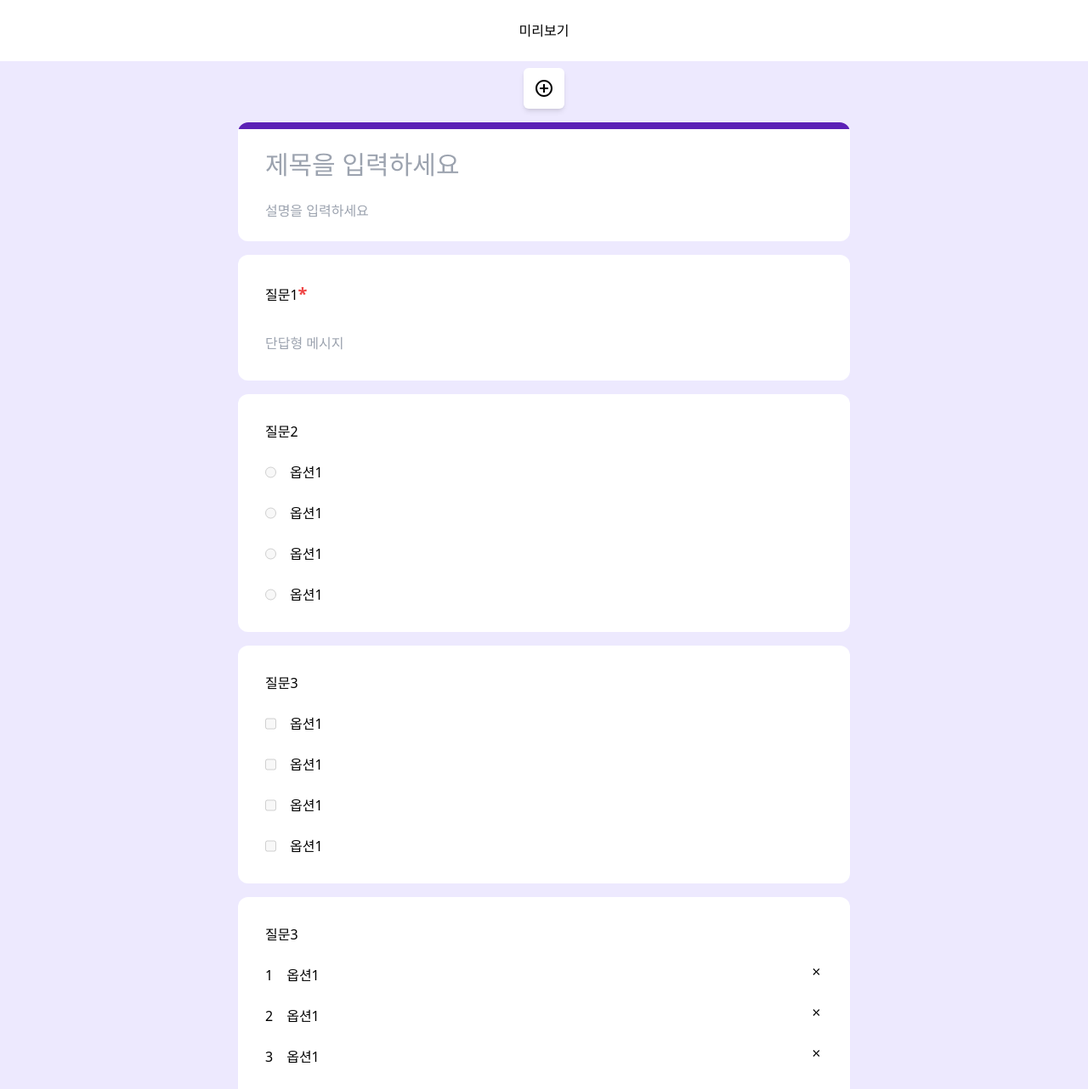
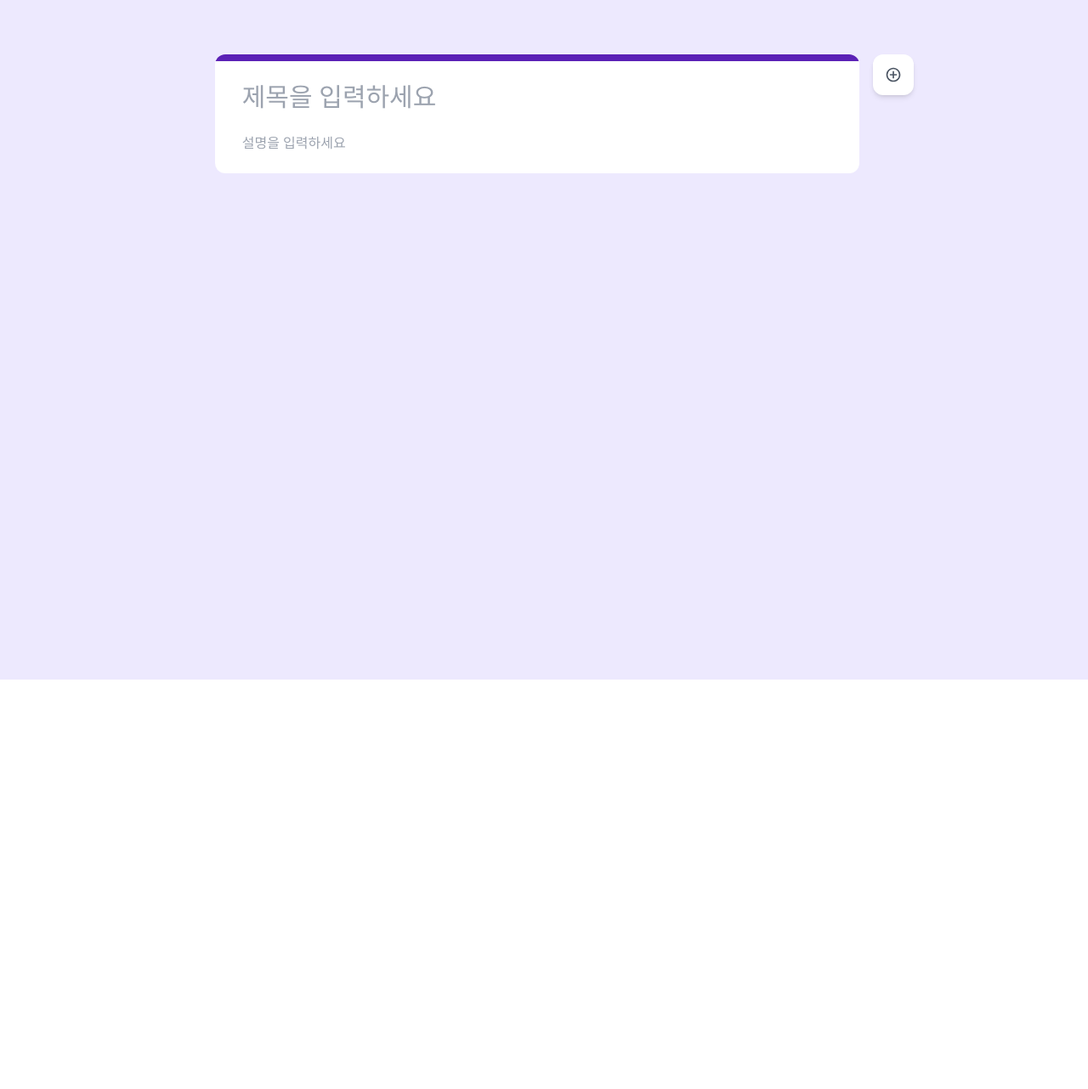
Before and after one commit to bh2980/googleFormClone, a React (Vite) app: page / in a window 1280 px wide. Shown: the top 1282 px of the page at 85% size. After the commit the page ends 800 px from the top, so only its background shows below. Built offline with nearby package versions, Linux system fonts and the light colour scheme.

Commit message:
feat: 레이아웃 분리 및 질문 추가 기능 추가

```diff
--- a/src/App.tsx
+++ b/src/App.tsx
@@ -3,7 +3,6 @@ import {
   RiFileCopyLine,
   RiDeleteBin6Line,
   RiMore2Fill,
-  RiAlignLeft,
   RiBold,
   RiUnderline,
   RiItalic,
@@ -12,229 +11,133 @@ import {
   RiCloseFill,
   RiAddCircleLine,
   RiDraggable,
-  RiCheckboxLine,
-  RiArrowDropDownFill,
-  RiRadioButtonLine,
   RiDropdownList,
 } from "react-icons/ri";
 import TitleBlock from "./component/TitleBlock";
+import QuestionBlock from "./component/QuestionBlock";
+import { ICON_CLASS } from "./constants";
+import IconButton from "./component/common/IconButton";
+import { v4 as uuidv4 } from "uuid";
+import { useAppDispatch, useAppSelector } from "./hook/storeHook";
+import { addQuestion } from "./store/questionSlice";
 
 function App() {
+  const dispatch = useAppDispatch();
+  const questionIDList = useAppSelector((store) => store.docs.questionIDList);
+
+  const addQuestionBlock = () => {
+    //questionID 발급
+    const QUESTION_ID = uuidv4();
+    dispatch(
+      addQuestion({
+        questionID: QUESTION_ID,
+        type: "short",
+        required: false,
+        answerIDList: [],
+        questionContent: "",
+        parentQuestionID: null,
+      })
+    );
+    //questionID 기본 상태 설정
+    //questionMap에 question 상태 설정
+    //docsSlice에 questionID를 추가 -> extraReducer
+  };
+
   return (
-    <>
-      <div className="w-full bg-white h-[72px] flex justify-center items-center">미리보기</div>
+    <div className="flex w-full min-h-screen py-16 bg-violet-100">
+      <div className="flex-1"></div>
+      <div className="flex flex-[3] gap-4 flex-col">
+        <TitleBlock />
+        {questionIDList.map((qID) => (
+          <QuestionBlock key={qID} questionID={qID} />
+        ))}
+      </div>
+      <div className="flex-1 pl-4">
+        <div className="flex justify-center bg-white rounded-xl shadow-md w-[48px] h-[48px]">
+          <IconButton onClick={addQuestionBlock}>
+            <RiAddCircleLine className={ICON_CLASS} />
+          </IconButton>
+        </div>
+      </div>
+    </div>
+    // <>
+    //   <div className="w-full bg-white h-[72px] flex justify-center items-center">미리보기</div>
 
-      <form className="flex flex-col items-center w-full gap-4 p-2 bg-violet-100">
-        <div className="flex justify-center p-3 bg-white rounded-md shadow-md ">
-          <RiAddCircleLine className="w-[24px] h-[24px]" />
-        </div>
+    //   <form className="flex flex-col items-center w-full gap-4 p-2 bg-violet-100">
+    //     <div className="flex justify-center p-3 bg-white rounded-md shadow-md ">
+    //       <RiAddCircleLine className="w-[24px] h-[24px]" />
+    //     </div>
 
-        <TitleBlock />
+    //     <TitleBlock />
+    //     <QuestionBlock />
 
-        <fieldset className="w-[720px] bg-white rounded-xl p-8 flex flex-col gap-8 justify-between">
-          <div>
-            질문1<span className="text-xl font-bold text-red-500">*</span>
-          </div>
-          <input placeholder="단답형 메시지" />
-        </fieldset>
+    //     <fieldset className="w-[720px] bg-white rounded-xl p-8 flex flex-col gap-8 justify-between">
+    //       <div>
+    //         필수 질문 예시<span className="text-xl font-bold text-red-500">*</span>
+    //       </div>
+    //       <input placeholder="단답형 메시지" />
+    //     </fieldset>
 
-        <fieldset className="w-[720px] bg-white rounded-xl p-8 flex flex-col gap-6 justify-between">
-          <div>질문2</div>
-          <div className="flex gap-4">
-            <input type="radio" name="hello" disabled />
-            <input value="옵션1" />
-          </div>
-          <div className="flex gap-4">
-            <input type="radio" name="hello" disabled />
-            <input value="옵션1" />
-          </div>
-          <div className="flex gap-4">
-            <input type="radio" name="hello" disabled />
-            <input value="옵션1" />
-          </div>
-          <div className="flex gap-4">
-            <input type="radio" name="hello" disabled />
-            <input value="옵션1" />
-          </div>
-        </fieldset>
+    //     <fieldset className="w-[720px] bg-white rounded-xl p-8 flex flex-col gap-6 justify-between">
+    //       <div>드롭다운 에디터 예시</div>
+    //       <div className="flex w-full gap-4">
+    //         <span>1</span>
+    //         <input className="w-full" value="옵션1" />
+    //         <RiCloseFill />
+    //       </div>
+    //       <div className="flex w-full gap-4">
+    //         <span>2</span>
+    //         <input className="w-full" value="옵션1" />
+    //         <RiCloseFill />
+    //       </div>
+    //       <div className="flex w-full gap-4">
+    //         <span>3</span>
+    //         <input className="w-full" value="옵션1" />
+    //         <RiCloseFill />
+    //       </div>
+    //       <div className="flex w-full gap-4">
+    //         <span>4</span>
+    //         <input className="w-full" value="옵션1" />
+    //         <RiCloseFill />
+    //       </div>
+    //     </fieldset>
 
-        <fieldset className="w-[720px] bg-white rounded-xl p-8 flex flex-col gap-6 justify-between">
-          <div>질문3</div>
-          <div className="flex gap-4">
-            <input type="checkbox" name="hello" disabled />
-            <input value="옵션1" />
-          </div>
-          <div className="flex gap-4">
-            <input type="checkbox" name="hello" disabled />
-            <input value="옵션1" />
-          </div>
-          <div className="flex gap-4">
-            <input type="checkbox" name="hello" disabled />
-            <input value="옵션1" />
-          </div>
-          <div className="flex gap-4">
-            <input type="checkbox" name="hello" disabled />
-            <input value="옵션1" />
-          </div>
-        </fieldset>
-
-        <fieldset className="w-[720px] bg-white rounded-xl p-8 flex flex-col gap-6 justify-between">
-          <div>질문3</div>
-          <div className="flex w-full gap-4">
-            <span>1</span>
-            <input className="w-full" value="옵션1" />
-            <RiCloseFill />
-          </div>
-          <div className="flex w-full gap-4">
-            <span>2</span>
-            <input className="w-full" value="옵션1" />
-            <RiCloseFill />
-          </div>
-          <div className="flex w-full gap-4">
-            <span>3</span>
-            <input className="w-full" value="옵션1" />
-            <RiCloseFill />
-          </div>
-          <div className="flex w-full gap-4">
-            <span>4</span>
-            <input className="w-full" value="옵션1" />
-            <RiCloseFill />
-          </div>
-        </fieldset>
-
-        <fieldset className="flex overflow-hidden bg-white rounded-xl">
-          <div className="w-[8px] max-h-full bg-blue-500"></div>
-          <div className="flex flex-col w-[720px] justify-between gap-4 pt-2 pb-8 px-8">
-            <RiDraggable className="w-full rotate-90" />
-            <div className="flex flex-col">
-              <div className="flex items-center justify-between gap-4">
-                <div className="bg-gray-100 p-4 border-gray-300 border-b-2 w-[400px]">
-                  <span>질문1</span>
-                </div>
-                <RiGalleryFill />
-                <div className="w-[200px] bg-gray-100 flex gap-4 justify-between p-4 items-center">
-                  <RiDropdownList />
-                  드롭박스
-                </div>
-              </div>
-              <div className="flex items-center gap-4 p-4">
-                <RiBold className="w-[20px] h-[20px]" />
-                <RiItalic className="w-[20px] h-[20px]" />
-                <RiUnderline className="w-[20px] h-[20px]" />
-                <RiAttachment2 className="w-[20px] h-[20px]" />
-                <RiFormatClear className="w-[20px] h-[20px]" />
-              </div>
-            </div>
-            <input placeholder="단답형 메시지" />
-            <div className="w-full border-[1px]" />
-            <div className="flex items-center justify-end gap-8">
-              <RiFileCopyLine />
-              <RiDeleteBin6Line />
-              <span>필수</span>
-              <div>스위치</div>
-              <RiMore2Fill />
-            </div>
-          </div>
-        </fieldset>
-
-        <fieldset className="flex overflow-hidden bg-white rounded-xl">
-          <div className="w-[8px] max-h-full bg-blue-500"></div>
-          <div className="flex flex-col w-[720px] justify-between gap-4 pt-2 pb-8 px-8">
-            <RiDraggable className="w-full rotate-90" />
-            <div className="flex flex-col">
-              <div className="flex items-center justify-between gap-4">
-                <div className="bg-gray-100 p-4 border-violet-800 border-b-2 w-[400px]">
-                  <span>질문1</span>
-                </div>
-                <RiGalleryFill />
-                <div className="w-[200px] bg-gray-100 flex gap-4 justify-between p-4 items-center">
-                  <RiDropdownList />
-                  드롭박스
-                </div>
-              </div>
-              <div className="flex items-center gap-4 p-4">
-                <RiBold className="w-[20px] h-[20px]" />
-                <RiItalic className="w-[20px] h-[20px]" />
-                <RiUnderline className="w-[20px] h-[20px]" />
-                <RiAttachment2 className="w-[20px] h-[20px]" />
-                <RiFormatClear className="w-[20px] h-[20px]" />
-              </div>
-            </div>
-            <div className="flex flex-col gap-6">
-              <div className="flex items-center justify-between gap-4">
-                <div className="flex items-center w-full gap-4 ">
-                  <RiDraggable />
-                  <input type="radio" name="hello" disabled />
-                  <input className="w-full" value="옵션1" />
-                  <RiGalleryFill />
-                </div>
-                <RiCloseFill />
-              </div>
-              <div className="flex items-center justify-between gap-4 ">
-                <div className="flex items-center w-full gap-4 ">
-                  <RiDraggable />
-                  <input type="radio" name="hello" disabled />
-                  <input className="w-full" value="옵션1" />
-                  <RiGalleryFill />
-                </div>
-                <RiCloseFill />
-              </div>
-              <div className="flex items-center justify-between gap-4 ">
-                <div className="flex items-center w-full gap-4 ">
-                  <RiDraggable />
-                  <input type="radio" name="hello" disabled />
-                  <input className="w-full" value="옵션1" />
-                  <RiGalleryFill />
-                </div>
-                <RiCloseFill />
-              </div>
-            </div>
-            <div className="w-full border-[1px]" />
-            <div className="flex items-center justify-end gap-8">
-              <RiFileCopyLine />
-              <RiDeleteBin6Line />
-              <div className="h-full border-[1px]" />
-              <span>필수</span>
-              <div>스위치</div>
-              <RiMore2Fill />
-            </div>
-          </div>
-        </fieldset>
-
-        <div className="w-[720px] h-[480px] bg-white rounded-xl">
-          <div className="w-[240px] border-2 h-[72px] bg-white flex items-center px-8 rounded-lg justify-between">
-            <div className="flex items-center gap-4">
-              <RiCheckboxLine />
-              <span>안녕</span>
-            </div>
-            <RiArrowDropDownFill />
-          </div>
-          <div className="w-[240px] border-2 bg-white flex flex-col px-4 rounded-lg shadow-2xl">
-            <div className="flex items-center gap-4 p-4">
-              <RiCheckboxLine />
-              <span>단답형</span>
-            </div>
-            <div className="flex items-center gap-4 p-4">
-              <RiAlignLeft />
-              <span>장문형</span>
-            </div>
-            <div className="w-full border-[1px]" />
-            <div className="flex items-center gap-4 p-4">
-              <RiRadioButtonLine />
-              <span>객관식 질문</span>
-            </div>
-            <div className="flex items-center gap-4 p-4">
-              <RiCheckboxLine />
-              <span>체크박스</span>
-            </div>
-            <div className="flex items-center gap-4 p-4">
-              <RiDropdownList />
-              <span>드롭박스</span>
-            </div>
-          </div>
-        </div>
-      </form>
-    </>
+    //     <fieldset className="flex overflow-hidden bg-white rounded-xl">
+    //       <div className="w-[8px] max-h-full bg-blue-500"></div>
+    //       <div className="flex flex-col w-[720px] justify-between gap-4 pt-2 pb-8 px-8">
+    //         <RiDraggable className="w-full rotate-90" />
+    //         <div className="flex flex-col">
+    //           <div className="flex items-center justify-between gap-4">
+    //             <div className="bg-gray-100 p-4 border-gray-300 border-b-2 w-[400px]">
+    //               <span>질문1</span>
+    //             </div>
+    //             <RiGalleryFill />
+    //             <div className="w-[200px] bg-gray-100 flex gap-4 justify-between p-4 items-center">
+    //               <RiDropdownList />
+    //               드롭박스
+    //             </div>
+    //           </div>
+    //           <div className="flex items-center gap-4 p-4">
+    //             <RiBold className="w-[20px] h-[20px]" />
+    //             <RiItalic className="w-[20px] h-[20px]" />
+    //             <RiUnderline className="w-[20px] h-[20px]" />
+    //             <RiAttachment2 className="w-[20px] h-[20px]" />
+    //             <RiFormatClear className="w-[20px] h-[20px]" />
+    //           </div>
+    //         </div>
+    //         <input placeholder="단답형 메시지" />
+    //         <div className="w-full border-[1px]" />
+    //         <div className="flex items-center justify-end gap-8">
+    //           <RiFileCopyLine />
+    //           <RiDeleteBin6Line />
+    //           <span>필수</span>
+    //           <div>스위치</div>
+    //           <RiMore2Fill />
+    //         </div>
+    //       </div>
+    //     </fieldset>
+    //   </form>
+    // </>
   );
 }
 
```
